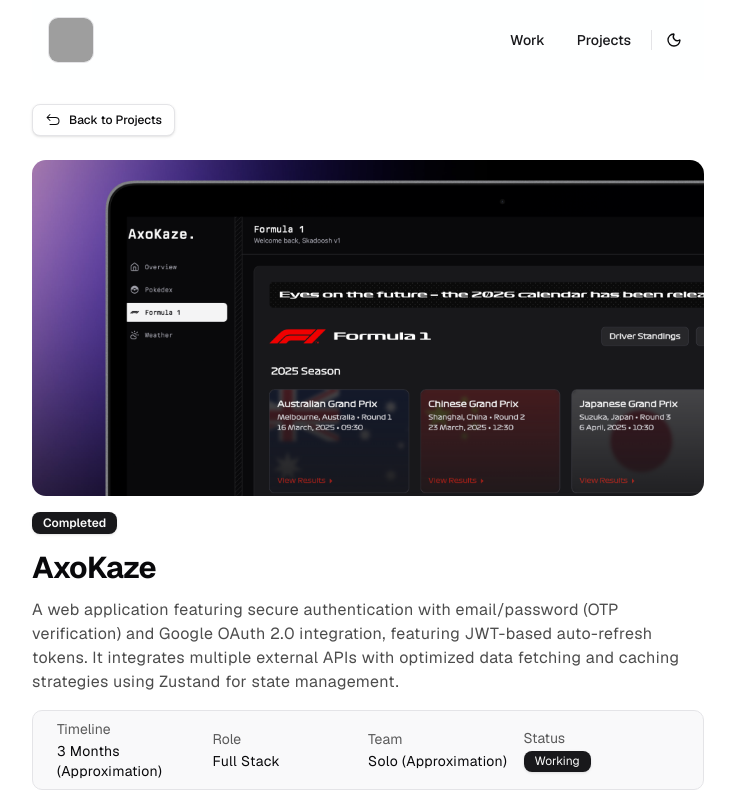
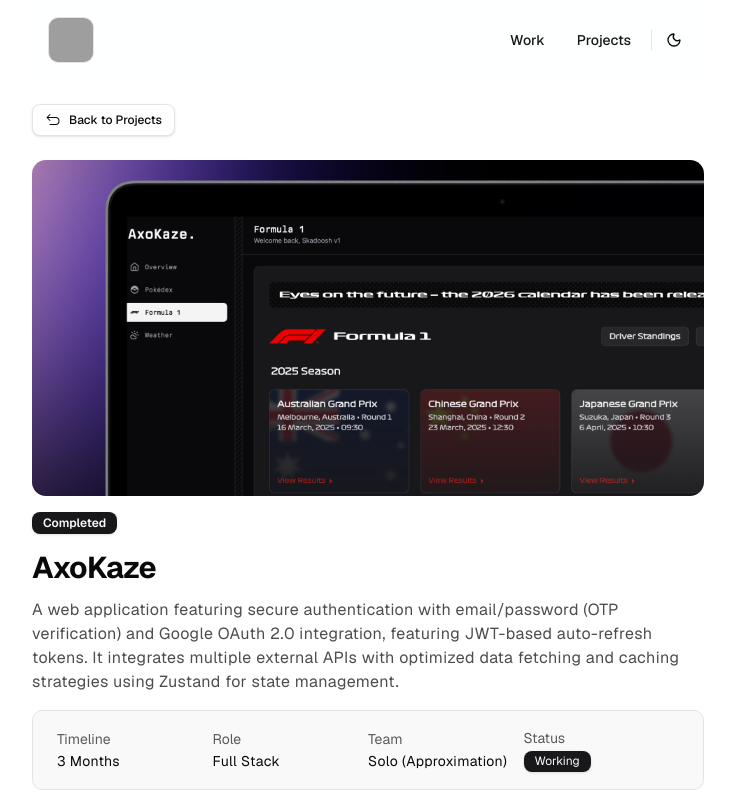
Before and after one commit to harxxhilgg/edgedev, a Next.js app: page /projects/axokaze in a window 1280 px wide. Shown: the top 800 px of the page, without its empty margins (272-1007 px from the left). Built offline with nearby package versions, Linux system fonts and the light colour scheme; grey boxes are pictures that could not be loaded.

Commit message:
fix: remove approximation from project timelines for clarity

```diff
--- a/src/components/data.ts
+++ b/src/components/data.ts
@@ -454,7 +454,7 @@
     details: {
       description:
         "An event discovery and registration platform with a responsive user interface with haptics, delivering a seamless and intuitive navigation experience on mobile devices. It includes a user authentication system with push notifications for event reminders.",
-      timeline: "4 Months (Approximation)",
+      timeline: "4 Months",
       role: "Full Stack",
       team: "Solo (Approximation)",
       tag: "Create & Manage Events (Approximation)",
@@ -552,7 +552,7 @@
     details: {
       description:
         "A web application featuring secure authentication with email/password (OTP verification) and Google OAuth 2.0 integration, featuring JWT-based auto-refresh tokens. It integrates multiple external APIs with optimized data fetching and caching strategies using Zustand for state management.",
-      timeline: "3 Months (Approximation)",
+      timeline: "3 Months",
       role: "Full Stack",
       team: "Solo (Approximation)",
       tag: "Unified Dashboard (Approximation)",
```
